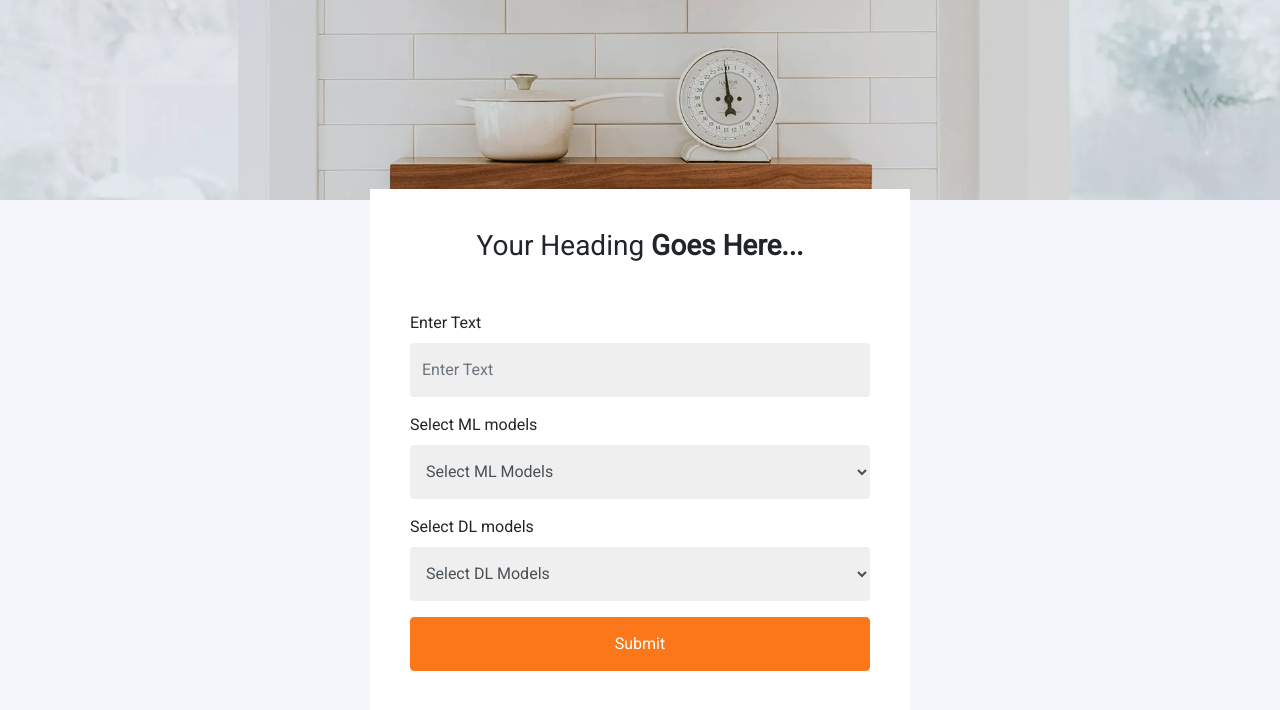
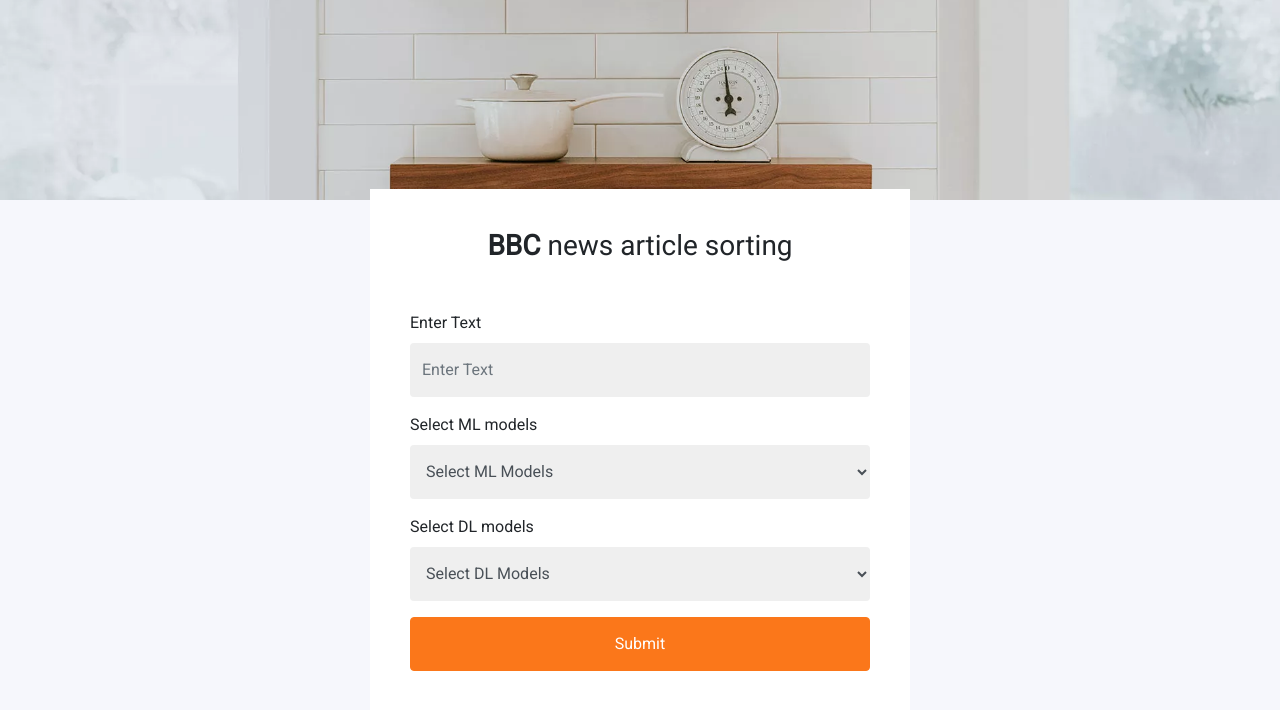
Before and after one commit to harmangahir/news_article_sorting_nlp, a Flask app: page / in a window 1280 px wide. Shown: the top 710 px of the page. Run offline with Flask 2, Linux system fonts and the light colour scheme; parts of the project's set-up code (start-up, migrations or seed data) failed here and were passed over; some libraries are stand-ins or nearby versions.

Commit message:
The web app is ready

```diff
--- a/templates/index.html
+++ b/templates/index.html
@@ -7,13 +7,12 @@
 <!-- <link rel="stylesheet" href="css/bootstrap.min.css"> -->
 <link rel="stylesheet" href="{{ url_for('static', filename='css/style.css') }}">
 <link rel="stylesheet" href="{{ url_for('static', filename='css/bootstrap.min.css') }}">
-<!-- <link rel="stylesheet" href="{{ url_for('static', filename='images/') }}"> -->
-<!-- <link rel="stylesheet" href="css/style.css"> -->
+
 <title>BBC news article sorting</title>
 </head>
 <body>
 <div class="half">
-<!-- <div class="bg order-1 order-md-2" style=background-image: url({{ url_for('static', filename='image/bg_1.jpg') }})></div> -->
+
 <div class="bg order-1 order-md-2" style="background-image: url('static/images/bg_1.jpg');"></div>
 <div class="contents order-2 order-md-1">
 <div class="container">
@@ -21,7 +20,7 @@
 <div class="col-md-6">
 <div class="form-block">
 <div class="text-center mb-5">
-<h3>Your Heading <strong>Goes Here...</strong></h3>
+<h3><strong>BBC</strong> news article sorting</h3>
 
 </div>
 <form>
@@ -77,6 +76,6 @@
 </div>
 </div>
 </div>
-<script src="js/index.js"></script>
+<script src="{{url_for('static', filename='js/index.js')}}"></script>
 </body>
 </html>
```
Also changed, not shown: static/fonts/style.css (renamed from templates/fonts/style.css), static/js/index.js (renamed from templates/js/index.js).
